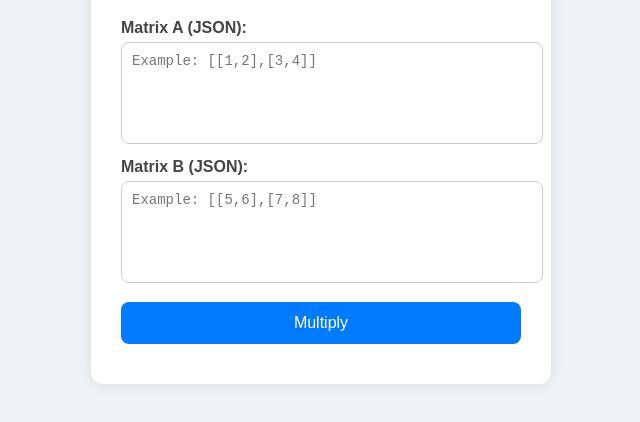
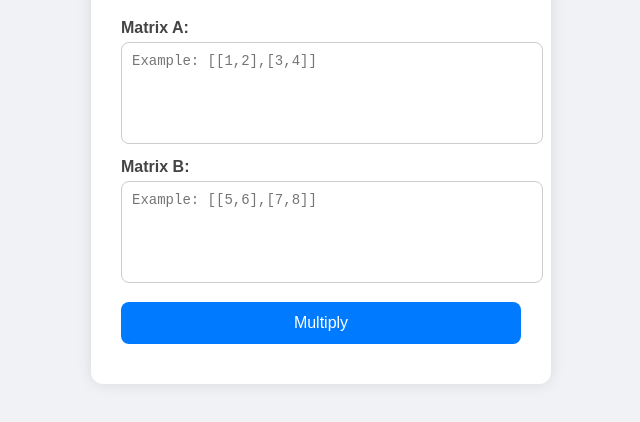
Before and after one commit to HM07Imtiaz/Multiply-2-Matrices, a website: page public/index.html in a window 1280 px wide. Shown: the part 250-672 px from the top of the page, without its empty margins (319-959 px from the left). Drawn offline with Linux system fonts and the light colour scheme.

Commit message:
second commit

```diff
--- a/public/index.html
+++ b/public/index.html
@@ -9,10 +9,10 @@
 <body>
   <div class="container">
     <h1>Matrix Multiplier</h1>
-    <label>Matrix A (JSON):</label>
+    <label>Matrix A:</label>
     <textarea id="matrixA" placeholder='Example: [[1,2],[3,4]]'></textarea>
 
-    <label>Matrix B (JSON):</label>
+    <label>Matrix B:</label>
     <textarea id="matrixB" placeholder='Example: [[5,6],[7,8]]'></textarea>
 
     <button id="multiplyBtn">Multiply</button>
--- a/public/script.js
+++ b/public/script.js
@@ -13,6 +13,7 @@ document.getElementById('multiplyBtn').addEventListener('click', async () => {
       resultArea.textContent = `Result:\n${JSON.stringify(data.result, null, 2)}`;
     }
   } catch (err) {
+    console.error('Fetch error:', err);
     resultArea.textContent = 'Error communicating with the server.';
   }
 });
```
